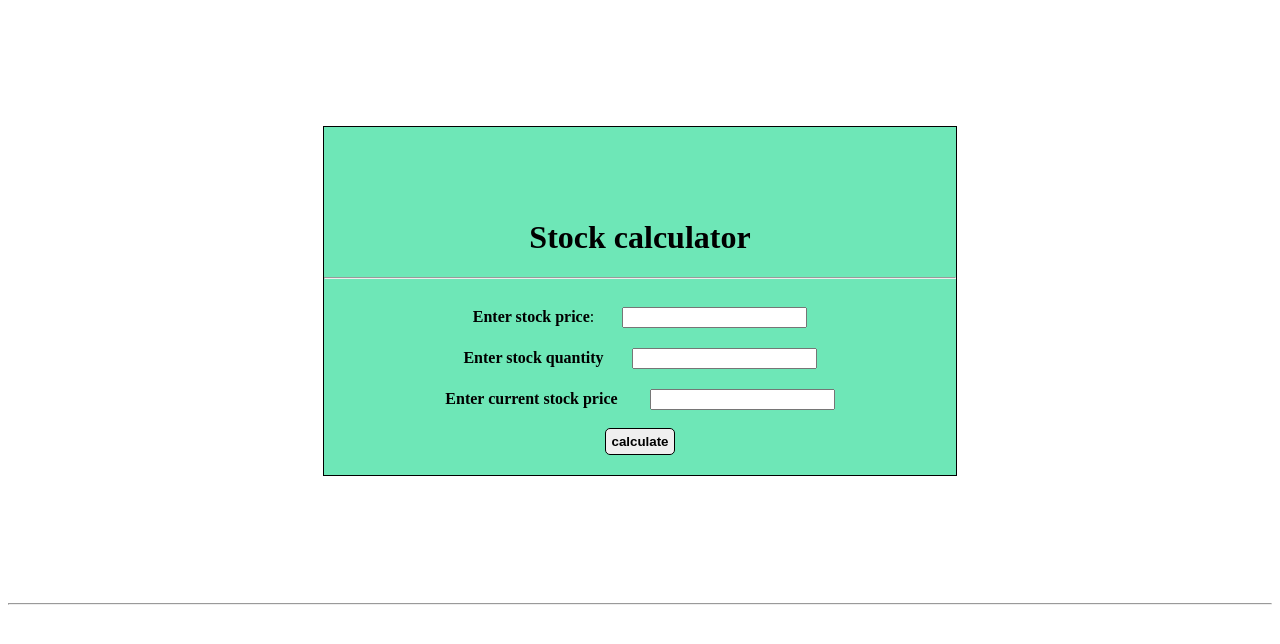
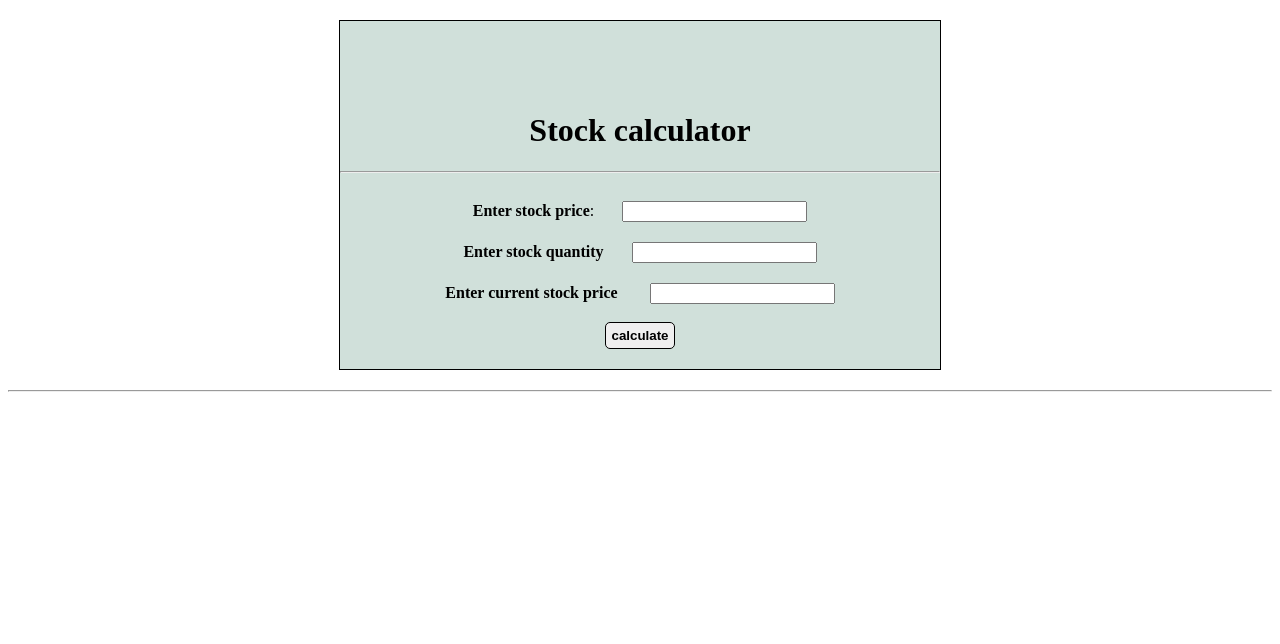
Before and after one commit to srinidhi9831/stock-calculator, a plain HTML site: page index.html in a window 1280 px wide. Drawn offline with Linux system fonts and the light colour scheme.

Commit message:
style: changed margin

```diff
--- a/index.html
+++ b/index.html
@@ -5,14 +5,14 @@
     <meta charset="UTF-8" />
     <style>
       .container{
-  width: 50%;
+  max-width: 600px;
   border: 1px solid black;
-  height: 100%;
-  margin: 10% auto;
+  max-height:900px;
+  margin: 20px auto;
   padding-top: 70px;
   text-align: center;
   background-color:
-#6EE7B7;
+#d0e0da;
 }
 
 input{
```
